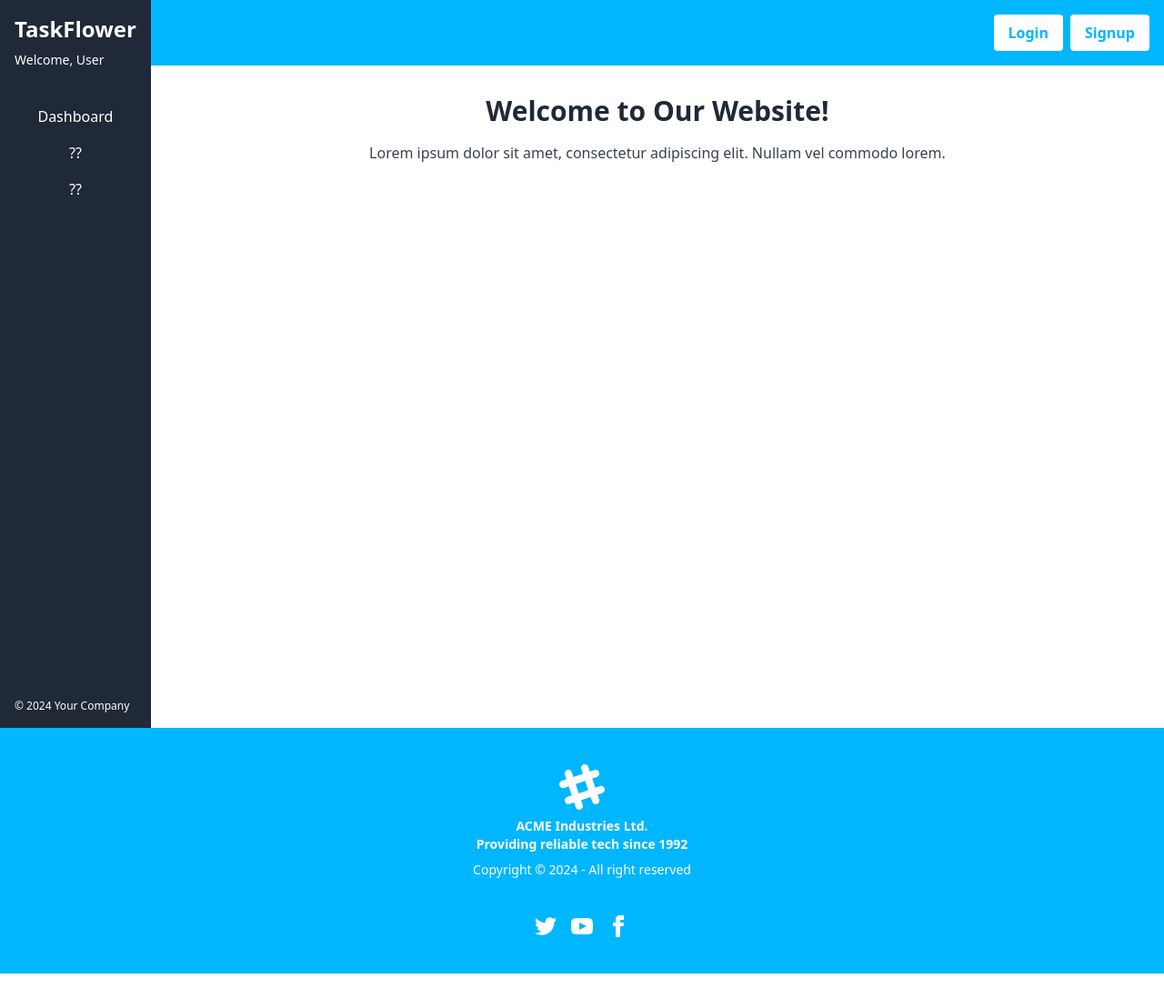
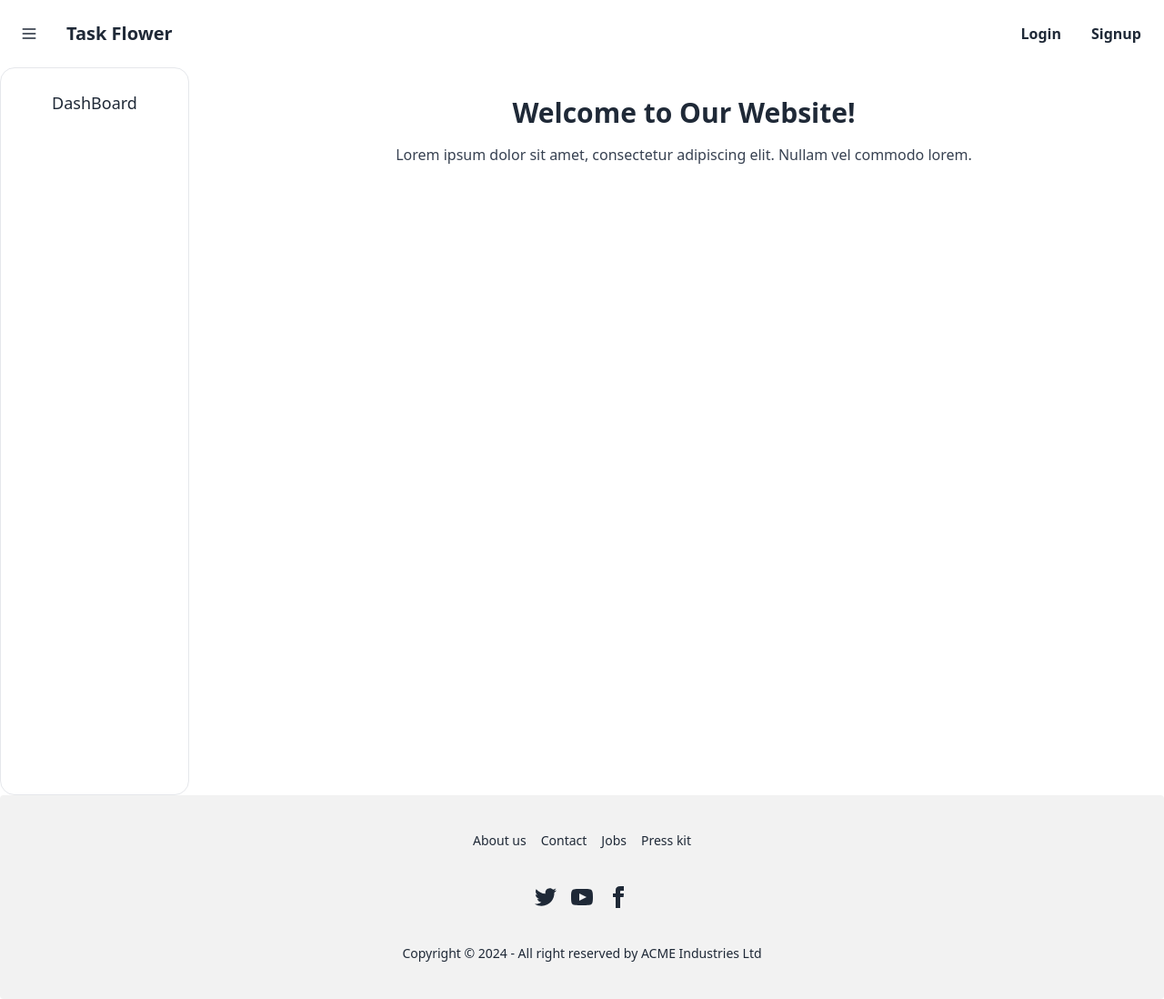
Before and after one commit to Taskory/taskory-server, a React (Create React App) app in the folder client/: page / in a window 1280 px wide. Shown: the whole page at 91% size. Before the commit the page ends 1070 px from the top, so only its background shows below. Built offline with nearby package versions, Linux system fonts and the light colour scheme.

Commit message:
fix: 코드 리팩터링

```diff
--- a/client/src/component/Login.tsx
+++ b/client/src/component/Login.tsx
@@ -87,9 +87,9 @@ export const Login: React.FC = () => {
                 Remember me
               </label>
             </div>
-            <a href="#" className="text-sm text-blue-500 hover:underline">
-              Forgot your password?
-            </a>
+            {/*<a href="#" className="text-sm text-blue-500 hover:underline">*/}
+            {/*  Forgot your password?*/}
+            {/*</a>*/}
           </div>
           <button
             type="submit"
--- a/client/src/layout/MainLayout.tsx
+++ b/client/src/layout/MainLayout.tsx
@@ -1,4 +1,4 @@
-import React, {useEffect, useState} from "react";
+import React from "react";
 import {Header} from "./component/Header";
 import {Route, Routes, useLocation} from "react-router-dom";
 import {Home} from "../component/Home";
@@ -16,13 +16,12 @@ export const MainLayout: React.FC = () => {
   if (currentPath !== '/login' && currentPath !== '/signup') {
     return (
       <>
+        <div className="w-full">
+          <Header />
+        </div>
         <div className="flex">
-          {/* SideBar */}
           <SideBar />
-
-          {/* Main Content */}
-          <div className="flex flex-col flex-1  min-h-screen">
-            <Header />
+          <div className="flex flex-col flex-1 min-h-screen">
             <main className="flex-1">
               <div className="container mx-auto py-8">
                 <Routes>
--- a/client/src/layout/component/Footer.tsx
+++ b/client/src/layout/component/Footer.tsx
@@ -1,24 +1,25 @@
 import React from "react";
-import {Header} from "./Header";
 
 export const Footer: React.FC = () => {
   return (
     <>
-      <footer className="footer footer-center p-10 bg-info text-white">
-        <aside>
-          <svg width="50" height="50" viewBox="0 0 24 24" xmlns="http://www.w3.org/2000/svg" fillRule="evenodd" clipRule="evenodd" className="inline-block fill-current"><path d="M22.672 15.226l-2.432.811.841 2.515c.33 1.019-.209 2.127-1.23 2.456-1.15.325-2.148-.321-2.463-1.226l-.84-2.518-5.013 1.677.84 2.517c.391 1.203-.434 2.542-1.831 2.542-.88 0-1.601-.564-1.86-1.314l-.842-2.516-2.431.809c-1.135.328-2.145-.317-2.463-1.229-.329-1.018.211-2.127 1.231-2.456l2.432-.809-1.621-4.823-2.432.808c-1.355.384-2.558-.59-2.558-1.839 0-.817.509-1.582 1.327-1.846l2.433-.809-.842-2.515c-.33-1.02.211-2.129 1.232-2.458 1.02-.329 2.13.209 2.461 1.229l.842 2.515 5.011-1.677-.839-2.517c-.403-1.238.484-2.553 1.843-2.553.819 0 1.585.509 1.85 1.326l.841 2.517 2.431-.81c1.02-.33 2.131.211 2.461 1.229.332 1.018-.21 2.126-1.23 2.456l-2.433.809 1.622 4.823 2.433-.809c1.242-.401 2.557.484 2.557 1.838 0 .819-.51 1.583-1.328 1.847m-8.992-6.428l-5.01 1.675 1.619 4.828 5.011-1.674-1.62-4.829z"></path></svg>
-          <p className="font-bold">
-            ACME Industries Ltd. <br/>Providing reliable tech since 1992
-          </p>
-          <p>Copyright © 2024 - All right reserved</p>
-        </aside>
+      <footer className="footer footer-center p-10 bg-base-200 text-base-content rounded">
+        <nav className="grid grid-flow-col gap-4">
+          <p className="link link-hover">About us</p>
+          <p className="link link-hover">Contact</p>
+          <p className="link link-hover">Jobs</p>
+          <p className="link link-hover">Press kit</p>
+        </nav>
         <nav>
           <div className="grid grid-flow-col gap-4">
-            <a><svg xmlns="http://www.w3.org/2000/svg" width="24" height="24" viewBox="0 0 24 24" className="fill-current"><path d="M24 4.557c-.883.392-1.832.656-2.828.775 1.017-.609 1.798-1.574 2.165-2.724-.951.564-2.005.974-3.127 1.195-.897-.957-2.178-1.555-3.594-1.555-3.179 0-5.515 2.966-4.797 6.045-4.091-.205-7.719-2.165-10.148-5.144-1.29 2.213-.669 5.108 1.523 6.574-.806-.026-1.566-.247-2.229-.616-.054 2.281 1.581 4.415 3.949 4.89-.693.188-1.452.232-2.224.084.626 1.956 2.444 3.379 4.6 3.419-2.07 1.623-4.678 2.348-7.29 2.04 2.179 1.397 4.768 2.212 7.548 2.212 9.142 0 14.307-7.721 13.995-14.646.962-.695 1.797-1.562 2.457-2.549z"></path></svg></a>
-            <a><svg xmlns="http://www.w3.org/2000/svg" width="24" height="24" viewBox="0 0 24 24" className="fill-current"><path d="M19.615 3.184c-3.604-.246-11.631-.245-15.23 0-3.897.266-4.356 2.62-4.385 8.816.029 6.185.484 8.549 4.385 8.816 3.6.245 11.626.246 15.23 0 3.897-.266 4.356-2.62 4.385-8.816-.029-6.185-.484-8.549-4.385-8.816zm-10.615 12.816v-8l8 3.993-8 4.007z"></path></svg></a>
-            <a><svg xmlns="http://www.w3.org/2000/svg" width="24" height="24" viewBox="0 0 24 24" className="fill-current"><path d="M9 8h-3v4h3v12h5v-12h3.642l.358-4h-4v-1.667c0-.955.192-1.333 1.115-1.333h2.885v-5h-3.808c-3.596 0-5.192 1.583-5.192 4.615v3.385z"></path></svg></a>
+            <p><svg xmlns="http://www.w3.org/2000/svg" width="24" height="24" viewBox="0 0 24 24" className="fill-current"><path d="M24 4.557c-.883.392-1.832.656-2.828.775 1.017-.609 1.798-1.574 2.165-2.724-.951.564-2.005.974-3.127 1.195-.897-.957-2.178-1.555-3.594-1.555-3.179 0-5.515 2.966-4.797 6.045-4.091-.205-7.719-2.165-10.148-5.144-1.29 2.213-.669 5.108 1.523 6.574-.806-.026-1.566-.247-2.229-.616-.054 2.281 1.581 4.415 3.949 4.89-.693.188-1.452.232-2.224.084.626 1.956 2.444 3.379 4.6 3.419-2.07 1.623-4.678 2.348-7.29 2.04 2.179 1.397 4.768 2.212 7.548 2.212 9.142 0 14.307-7.721 13.995-14.646.962-.695 1.797-1.562 2.457-2.549z"></path></svg></p>
+            <p><svg xmlns="http://www.w3.org/2000/svg" width="24" height="24" viewBox="0 0 24 24" className="fill-current"><path d="M19.615 3.184c-3.604-.246-11.631-.245-15.23 0-3.897.266-4.356 2.62-4.385 8.816.029 6.185.484 8.549 4.385 8.816 3.6.245 11.626.246 15.23 0 3.897-.266 4.356-2.62 4.385-8.816-.029-6.185-.484-8.549-4.385-8.816zm-10.615 12.816v-8l8 3.993-8 4.007z"></path></svg></p>
+            <p><svg xmlns="http://www.w3.org/2000/svg" width="24" height="24" viewBox="0 0 24 24" className="fill-current"><path d="M9 8h-3v4h3v12h5v-12h3.642l.358-4h-4v-1.667c0-.955.192-1.333 1.115-1.333h2.885v-5h-3.808c-3.596 0-5.192 1.583-5.192 4.615v3.385z"></path></svg></p>
           </div>
         </nav>
+        <aside>
+          <p>Copyright © 2024 - All right reserved by ACME Industries Ltd</p>
+        </aside>
       </footer>
     </>
   );
--- a/client/src/layout/component/Header.tsx
+++ b/client/src/layout/component/Header.tsx
@@ -12,7 +12,7 @@ export const Header: React.FC = () => {
     if (cookies.token) {
       setIsLoggedIn(true);
     }
-  }, [isLoggedIn]);
+  }, [isLoggedIn, cookies.token]);
 
   const handleLogin = () => {
     navigate('/login');
@@ -33,40 +33,60 @@ export const Header: React.FC = () => {
     navigate('/profile');
   };
 
+  const handleHome = () => {
+    navigate('/');
+  }
 
 
   return (
     <>
-      <header className="bg-info text-white p-4">
-        <div className="container mx-auto flex items-center justify-end">
+      <div className="navbar bg-base-100">
+        <div className="flex-none">
+          <button className="btn btn-square btn-ghost">
+            <svg xmlns="http://www.w3.org/2000/svg" fill="none" viewBox="0 0 24 24"
+                 className="inline-block w-5 h-5 stroke-current">
+              <path strokeLinecap="round" strokeLinejoin="round" strokeWidth="2" d="M4 6h16M4 12h16M4 18h16"></path>
+            </svg>
+          </button>
+        </div>
+        <div className="flex-1" onClick={handleHome}>
+          <p className="btn btn-ghost text-xl">Task Flower</p>
+        </div>
+        <div className="flex-none">
+          <div className="join">
             {cookies.token ? (
-              <div className="flex space-x-2">
+              <>
                 <button onClick={handleProfile}
-                        className="px-4 py-2 bg-white text-info font-semibold rounded hover:bg-opacity-75">
+                        className="join-item px-4 py-4 font-semibold btn-ghost">
                   Profile
                 </button>
                 <button onClick={handleLogout}
-                        className="px-4 py-2 bg-white text-info font-semibold rounded hover:bg-opacity-75">
+                        className="join-item px-4 py-4 font-semibold btn-ghost">
                   Logout
                 </button>
-              </div>
-
+                <button className="join-item btn  btn-ghost">
+                  <svg xmlns="http://www.w3.org/2000/svg" fill="none" viewBox="0 0 24 24"
+                       className="inline-block w-5 h-5 stroke-current">
+                    <path strokeLinecap="round" strokeLinejoin="round" strokeWidth="2"
+                          d="M5 12h.01M12 12h.01M19 12h.01M6 12a1 1 0 11-2 0 1 1 0 012 0zm7 0a1 1 0 11-2 0 1 1 0 012 0zm7 0a1 1 0 11-2 0 1 1 0 012 0z"></path>
+                  </svg>
+                </button>
+              </>
             ) : (
-            <div className="flex space-x-2">
+              <>
                 <button onClick={handleLogin}
-                      className="px-4 py-2 bg-white text-info font-semibold rounded hover:bg-opacity-75">
+                        className="join-item px-4 py-4 font-semibold btn-ghost">
                   Login
                 </button>
                 <button onClick={handleSignup}
-                      className="px-4 py-2 bg-white text-info font-semibold rounded hover:bg-opacity-75">
+                        className="join-item px-4 py-4 font-semibold btn-ghost">
                   Signup
                 </button>
+              </>
+            )}
           </div>
-
-          )}
-
         </div>
-      </header>
+      </div>
     </>
   );
 };
--- a/client/src/layout/component/SideBar.tsx
+++ b/client/src/layout/component/SideBar.tsx
@@ -1,41 +1,11 @@
 import React from "react";
-import {useNavigate} from "react-router-dom";
 
 export const SideBar: React.FC = () => {
-  const navigate = useNavigate();
-
-  const handleDashboard = () => {
-    navigate("/dashboard")
-  }
-  const handleHome = () => {
-    navigate("/");
-  };
   return (
-    <div className="bg-gray-800 min-h-full flex flex-col justify-between text-white p-4">
-      {/* Sidebar Header */}
-      <div className="mb-8">
-        <button onClick={handleHome}>
-          <h1 className="text-2xl font-semibold">TaskFlower </h1>
-        </button>
-        <p className="text-sm mt-2">Welcome, User</p>
-      </div>
-
-      {/* Sidebar Navigation */}
-      <div className="flex flex-col">
-        <button onClick={handleDashboard} className="block p-2 rounded hover:bg-gray-700 w-full">
-          Dashboard
-        </button>
-        <button className="block p-2 rounded hover:bg-gray-700 w-full">
-          ??
-        </button>
-        <button className="block p-2 rounded hover:bg-gray-700 w-full">
-          ??
-        </button>
-      </div>
-      {/* Sidebar Footer */}
-      <div className="h-full flex flex-col justify-end">
-        <p className="text-xs">© 2024 Your Company</p>
-      </div>
+    <div className="flex flex-col justify-between mr-4 w-auto">
+      <ul className="menu border rounded-box h-full w-52 py-4">
+        <li><a href="/dashboard" className="justify-center text-lg">DashBoard</a></li>
+      </ul>
     </div>
   );
 };
--- a/client/tailwind.config.js
+++ b/client/tailwind.config.js
@@ -7,4 +7,5 @@ module.exports = {
     extend: {},
   },
   plugins: [require("daisyui")],
+  daisyui: ["light", "dark", "emerald"]
 }
```
Also changed, not shown: client/src/component/dashboard/TaskModal.tsx (+69 -84 lines). Lines whose indentation alone changed are shown as unchanged.
